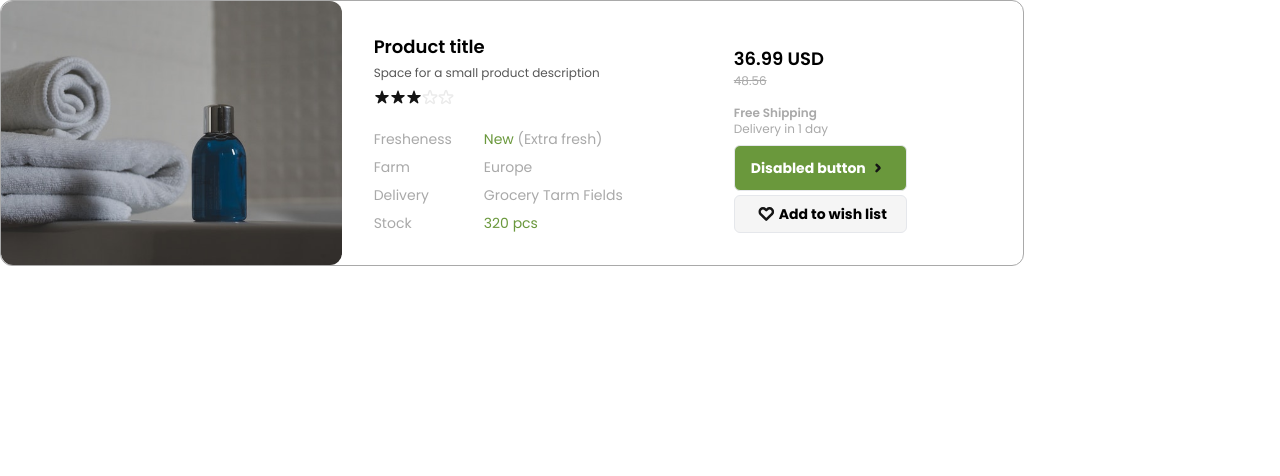
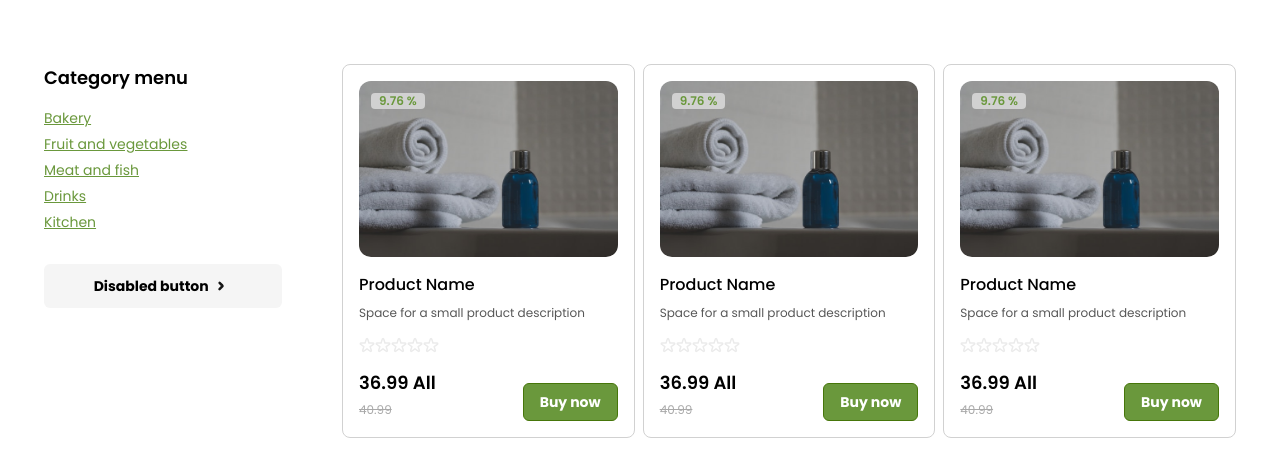
Before and after one commit to LucianoBicaku2307200/ultrabuy-ecommerce, a React (Create React App) app: page /test in a window 1280 px wide. Shown: the top 476 px of the page. Built offline with nearby package versions, Linux system fonts and the light colour scheme.

Commit message:
finished layout1

```diff
--- /dev/null
+++ b/src/layouts/index.js
@@ -0,0 +1,5 @@
+import Layout3 from "./layout3";
+import Layout2 from "./layout2";
+import Layout1 from "./layout1";
+
+export { Layout1, Layout2, Layout3 };
--- /dev/null
+++ b/src/layouts/layout1/index.js
@@ -0,0 +1,33 @@
+import React from "react";
+import { Button, CardSmall } from "../../components";
+import IconRight from "../../images/svg/ic-chevron-right.svg";
+import Img from "../../images/png/product_image_test.jpg";
+import { Link } from "react-router-dom";
+
+const Layout1 = ({ children, childrenClassName, title, links }) => {
+  return (
+    <div className="flex w-full flex-col xl:py-16 xl:px-11 md:py-8 md:px-6 p-4 md:flex-row md:mb-3">
+      <div className="w-auto flex flex-col mb-3 md:w-1/4">
+        <h4 className="font-semibold text-lg mb-4">{title}</h4>
+        <ul className="-my-1.5 text-sm font-normal text-C2-default underline">
+          {links.map((el, index) => (
+            <Link key={index} to={el.url}>
+              <li className="my-1.5">{el.text}</li>
+            </Link>
+          ))}
+        </ul>
+        <Button
+          className="text-black bg-C1-F rounded px-4 py-3 hover:shadow-none mt-8 w-full sm:w-4/5"
+          content="Disabled button"
+          onClick={() => console.log(1)}
+          icon={IconRight}
+          iconPosition="right"
+          disabled={false}
+        />
+      </div>
+      <div className={"flex-1 " + childrenClassName}>{children}</div>
+    </div>
+  );
+};
+
+export default Layout1;
--- /dev/null
+++ b/src/layouts/layout2/index.js
@@ -0,0 +1,7 @@
+import React from "react";
+
+const Layout2 = () => {
+  return <div>lool</div>;
+};
+
+export default Layout2;
--- /dev/null
+++ b/src/layouts/layout3/index.js
@@ -0,0 +1,7 @@
+import React from "react";
+
+const Layout3 = () => {
+  return <div>lool</div>;
+};
+
+export default Layout3;
--- a/src/pages/Components/ComponentsContainer.js
+++ b/src/pages/Components/ComponentsContainer.js
@@ -4,7 +4,7 @@ const ComponentsContainer = ({ children, title, id, ...rest }) => {
   return (
     <div className="m-4 border-b border-black">
       <div id={id} className="m-3 pb-1">
-        <h1 className="font-medium text-lg my-2">{title}</h1>
+        <h4 className="font-medium text-lg my-2">{title}</h4>
         <div className="flex items-end flex-wrap">{children}</div>
       </div>
     </div>
--- a/src/pages/Components/index.js
+++ b/src/pages/Components/index.js
@@ -18,6 +18,7 @@ import Envelope from "../../images/svg/ic-contact-mail.svg";
 import ComponentsContainer from "./ComponentsContainer";
 import Link from "./Link";
 import Img from "../../images/png/product_image_test.jpg";
+import { Layout1, Layout2, Layout3 } from "../../layouts";
 import DropDown from "../../components/SearchWithDropdown/DropDown";
 
 const index = () => {
@@ -214,6 +215,66 @@ const index = () => {
             />
           </div>
         </ComponentsContainer>
+        <ComponentsContainer title="Layouts" id="Layouts">
+          <div className="flex flex-col w-full">
+            <Layout1
+              childrenClassName="flex flex-wrap -m-1"
+              title="Category menu"
+              links={[
+                { text: "Bakery", url: "/" },
+                { text: "Fruit and vegetables", url: "/" },
+                { text: "Meat and fish", url: "/" },
+                { text: "Drinks", url: "/" },
+                { text: "Kitchen", url: "/" },
+              ]}
+            >
+              <div className="p-1 md:w-1/2 lg:w-1/3">
+                <CardSmall
+                  classNameCard="w-full border border-C1-D rounded-lg"
+                  title="Product Name"
+                  description="Space for a small product description"
+                  rating={null}
+                  price="36.99"
+                  currency="All"
+                  previousPrice="40.99"
+                  loading={false}
+                  redirectUrl="/"
+                  imageUrl={Img}
+                />
+              </div>
+              <div className="p-1 md:w-1/2 lg:w-1/3">
+                <CardSmall
+                  classNameCard="w-full border border-C1-D rounded-lg"
+                  title="Product Name"
+                  description="Space for a small product description"
+                  rating={null}
+                  price="36.99"
+                  currency="All"
+                  previousPrice="40.99"
+                  loading={false}
+                  redirectUrl="/"
+                  imageUrl={Img}
+                />
+              </div>
+              <div className="p-1 md:w-1/2 lg:w-1/3">
+                <CardSmall
+                  classNameCard="w-full border border-C1-D rounded-lg"
+                  title="Product Name"
+                  description="Space for a small product description"
+                  rating={null}
+                  price="36.99"
+                  currency="All"
+                  previousPrice="40.99"
+                  loading={false}
+                  redirectUrl="/"
+                  imageUrl={Img}
+                />
+              </div>
+            </Layout1>
+            <Layout2 />
+            <Layout3 />
+          </div>
+        </ComponentsContainer>
       </div>
       <div className="bg-gray-400 fixed p-2 right-0 top-0 w-3/12 min-h-screen">
         <Link id="#modals" content="Modal" />
@@ -225,6 +286,7 @@ const index = () => {
         <Link id="#CheckBoxes" content="CheckBoxes" />
         <Link id="#Dropdown" content="DropDown" />
         <Link id="#productCards" content="Product cards" />
+        <Link id="#Layouts" content="Layouts" />
       </div>
     </div>
   );
--- a/src/pages/Test/index.js
+++ b/src/pages/Test/index.js
@@ -1,14 +1,27 @@
 import React from "react";
-import { CardBig } from "../../components";
+import { CardSmall } from "../../components";
 import Img from "../../images/png/product_image_test.jpg";
+import { Layout1 } from "../../layouts";
 const index = () => {
   return (
     <div>
-      <CardBig
-        classNameCard="w-full md:w-1/2 lg:w-1/3 xl:w-1/4 border border-C1-D h-full p-4 relative rounded-xl w-full"
+      <Layout1
+        childrenClassName="flex flex-wrap -m-1"
+        title="Category menu"
+        links={[
+          { text: "Bakery", url: "/" },
+          { text: "Fruit and vegetables", url: "/" },
+          { text: "Meat and fish", url: "/" },
+          { text: "Drinks", url: "/" },
+          { text: "Kitchen", url: "/" },
+        ]}
+      >
+        <div className="p-1 sm:w-1/2 lg:w-1/3">
+          <CardSmall
+            classNameCard="w-full border border-C1-D rounded-lg"
             title="Product Name"
             description="Space for a small product description"
-        rating="3.4"
+            rating={null}
             price="36.99"
             currency="All"
             previousPrice="40.99"
@@ -17,6 +30,36 @@ const index = () => {
             imageUrl={Img}
           />
         </div>
+        <div className="p-1 sm:w-1/2 lg:w-1/3">
+          <CardSmall
+            classNameCard="w-full border border-C1-D rounded-lg"
+            title="Product Name"
+            description="Space for a small product description"
+            rating={null}
+            price="36.99"
+            currency="All"
+            previousPrice="40.99"
+            loading={false}
+            redirectUrl="/"
+            imageUrl={Img}
+          />
+        </div>
+        <div className="p-1 sm:w-1/2 lg:w-1/3">
+          <CardSmall
+            classNameCard="w-full border border-C1-D rounded-lg"
+            title="Product Name"
+            description="Space for a small product description"
+            rating={null}
+            price="36.99"
+            currency="All"
+            previousPrice="40.99"
+            loading={false}
+            redirectUrl="/"
+            imageUrl={Img}
+          />
+        </div>
+      </Layout1>
+    </div>
   );
 };
 
```
Also changed, not shown: 1 other file (tests, documents, lock files or other folders). Lines whose indentation alone changed are shown as unchanged.
